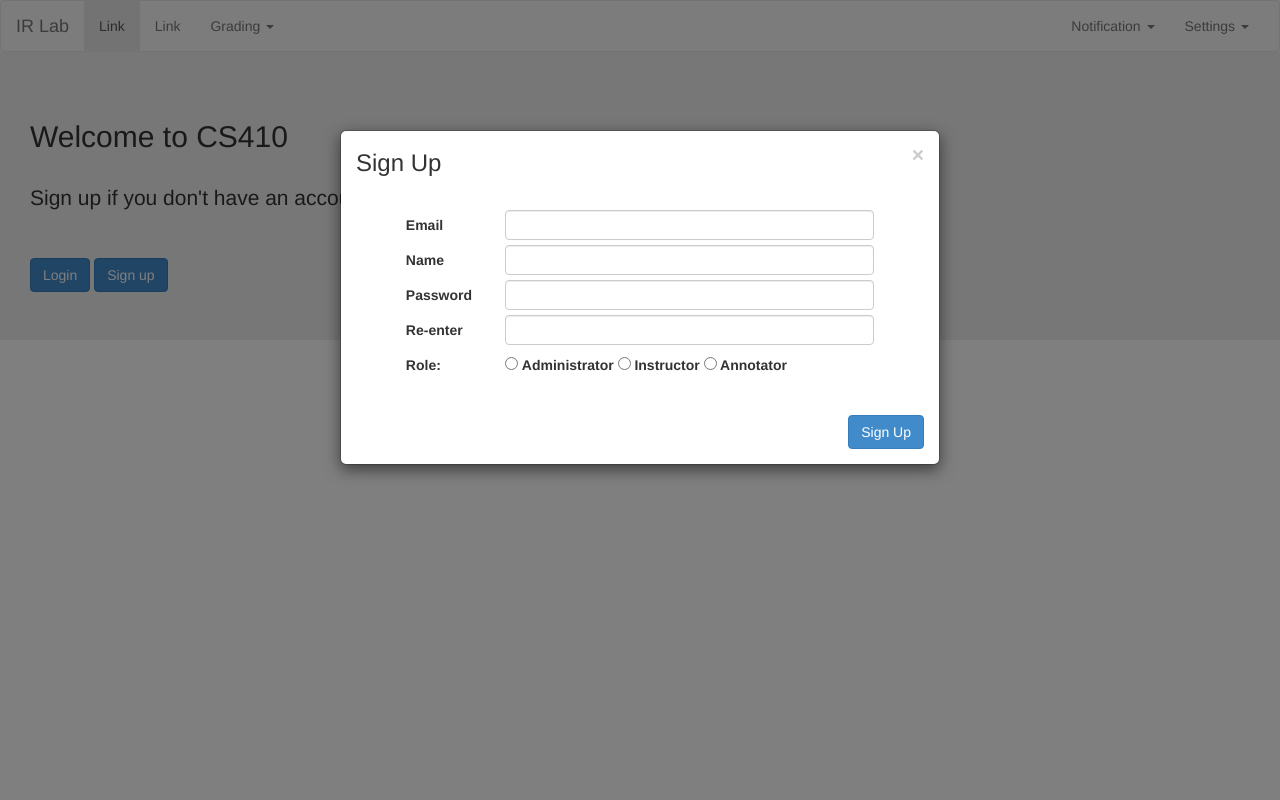
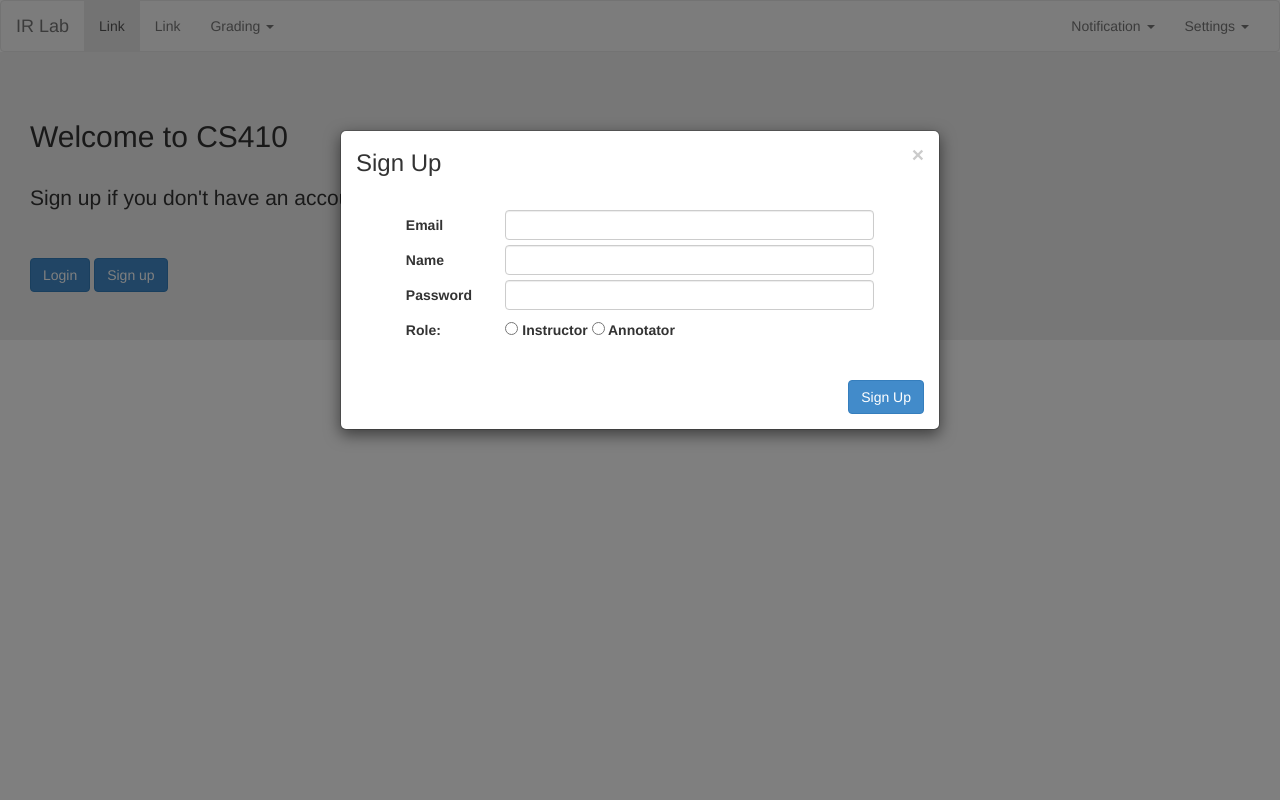
Before and after one commit to js345/VirtualIRLab, a Flask app: page / in a window 1280 px wide, after a click on "Sign up". Run offline with Flask 2, Linux system fonts and the light colour scheme; some libraries are stand-ins or nearby versions.

Commit message:
Update user register form

```diff
--- a/schema/User.py
+++ b/schema/User.py
@@ -2,7 +2,7 @@ from flask import current_app
 from itsdangerous import TimedJSONWebSignatureSerializer as Serializer
 from schema import db, bcrypt
 
-ROLES = ('annotator', 'instructor', 'admin')
+ROLES = ('annotator', 'instructor')
 
 
 class User(db.DynamicDocument):
--- a/static/javascript/index.js
+++ b/static/javascript/index.js
@@ -25,8 +25,10 @@ $(document).ready(function(){
 		})
 		.success(function(data){
 			if(data.state == "success"){
+
 				console.log("verify sucessfully");
-				var url = "/" + data.group;
+				var url = "/" + data.role;
+				console.log(url)
 				window.location = url;
 			}
 			else{
@@ -42,14 +44,13 @@ $(document).ready(function(){
 		var email = $("#signup-email").val();
 		var name = $("#signup-name").val();
 		var password = $("#signup-password").val();
-		var reenter = $("reenter-password").val();
-		var group = $("input[name='group']:checked").val();
+		var role = $("input[name='group']:checked").val();
 
 		var data = {
 			"email" : email,
 			"name" : name,
 			"password" : password,
-			"group" : group
+			"role" : role
 		};
 
 		// send data
@@ -65,10 +66,3 @@ $(document).ready(function(){
 		});
 	});
 });
-
-
-
-// sign up validation
-function validation(email, password, reenter){
-
-}
--- a/templates/index.html
+++ b/templates/index.html
@@ -73,15 +73,8 @@
 				    </div>
 				  </div>
 				  <div class="row">
-				    <label class="col-sm-2 control-label col-sm-offset-1">Re-enter</label>
-				    <div class="col-sm-8">
-				      <input id="reenter-password"class="form-control" name="password" type="password">
-				    </div>
-				  </div>
-				  <div class="row">
 				    <label class="col-sm-2 control-label col-sm-offset-1">Role:</label>
 				    <div class="col-sm-8">
-				      <label><input type="radio" name="group" value="admin"> Administrator</label>
 				      <label><input type="radio" name="group" value="instructor"> Instructor</label>
 				      <label><input type="radio" name="group" value="annotator"> Annotator</label>
 				    </div>
```
Also changed, not shown: api/userAPI.py (+0 -10 lines), server.py (+15 -14 lines).
